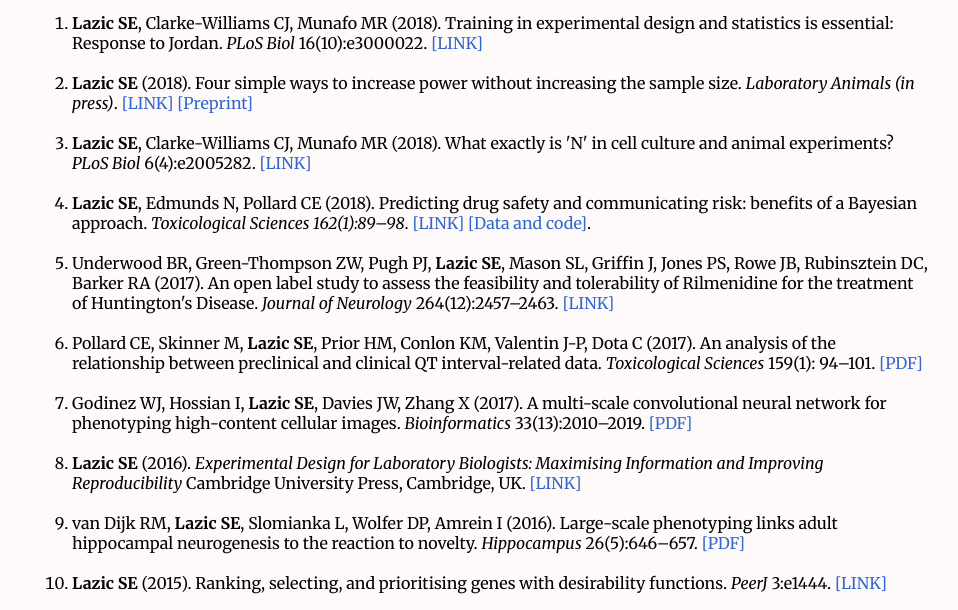
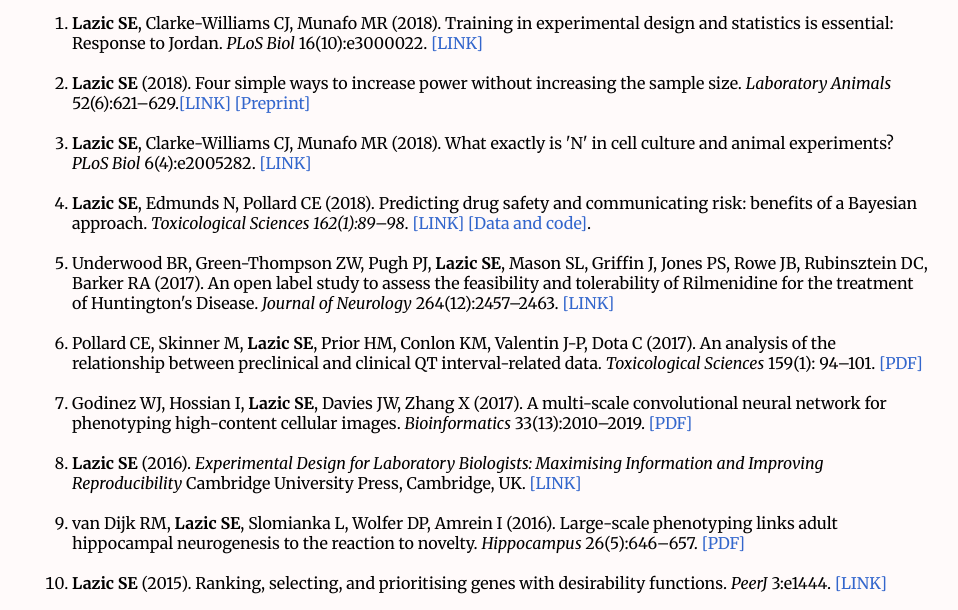
Before and after one commit to stanlazic/stanlazic.github.io, a plain HTML site: page publications.html in a window 1280 px wide. Shown: the part 188-798 px from the top of the page, without its empty margins (160-1118 px from the left). Drawn offline with Linux system fonts and the light colour scheme.

Commit message:
publication update

```diff
--- a/publications.html
+++ b/publications.html
@@ -29,7 +29,7 @@ Citation information can be found on <a href="http://scholar.google.co.uk/citati
  </li>
 
 
-  <li><b>Lazic SE</b> (2018). Four simple ways to increase power without increasing the sample size. <i>Laboratory Animals (in press)</i>. <a href="http://journals.sagepub.com/doi/full/10.1177/0023677218767478" target="blank">[LINK]</a>  <a href="https://peerj.com/preprints/3363/" target="blank">[Preprint]</a>
+  <li><b>Lazic SE</b> (2018). Four simple ways to increase power without increasing the sample size. <i>Laboratory Animals</i> 52(6):621&ndash;629.<a href="http://journals.sagepub.com/doi/full/10.1177/0023677218767478" target="blank">[LINK]</a>  <a href="https://peerj.com/preprints/3363/" target="blank">[Preprint]</a>
   </li>
 
 <li><b>Lazic SE</b>,  Clarke-Williams CJ, Munafo MR (2018). What exactly is 'N' in cell culture and animal experiments? <i>PLoS Biol</i> 6(4):e2005282.  <a href="http://journals.plos.org/plosbiology/article?id=10.1371/journal.pbio.2005282" target="blank">[LINK]</a>
```
